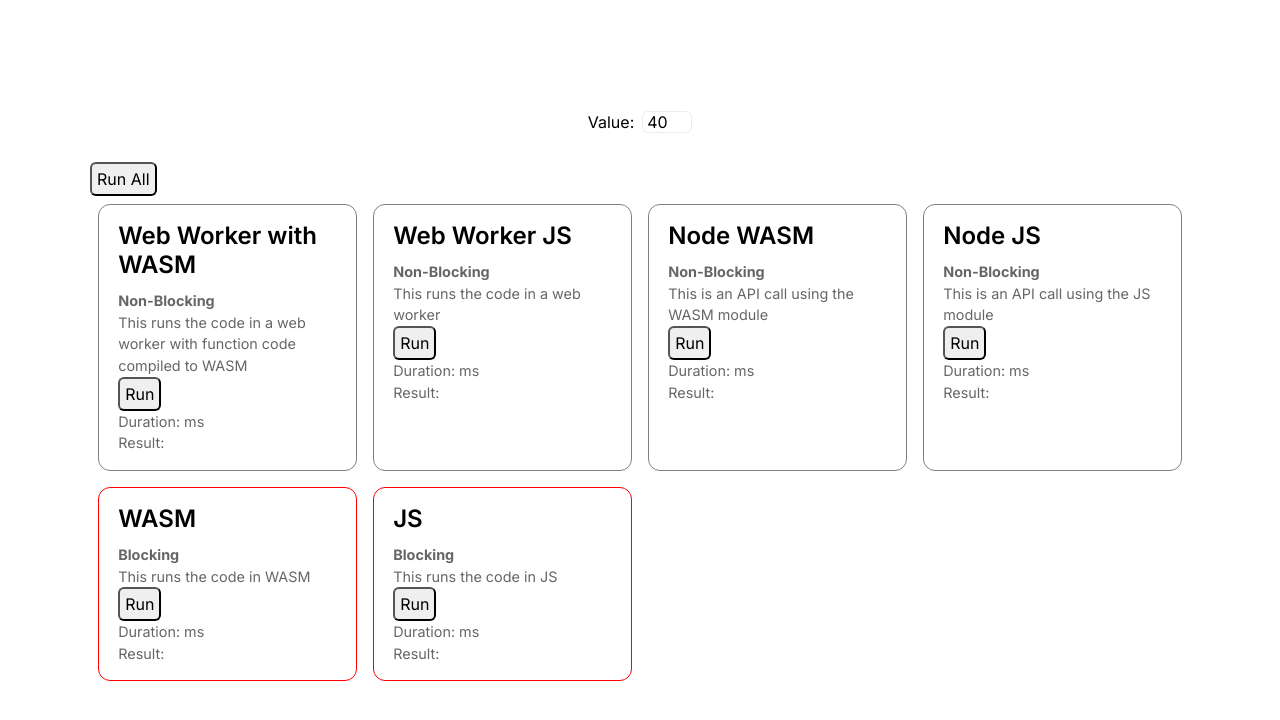
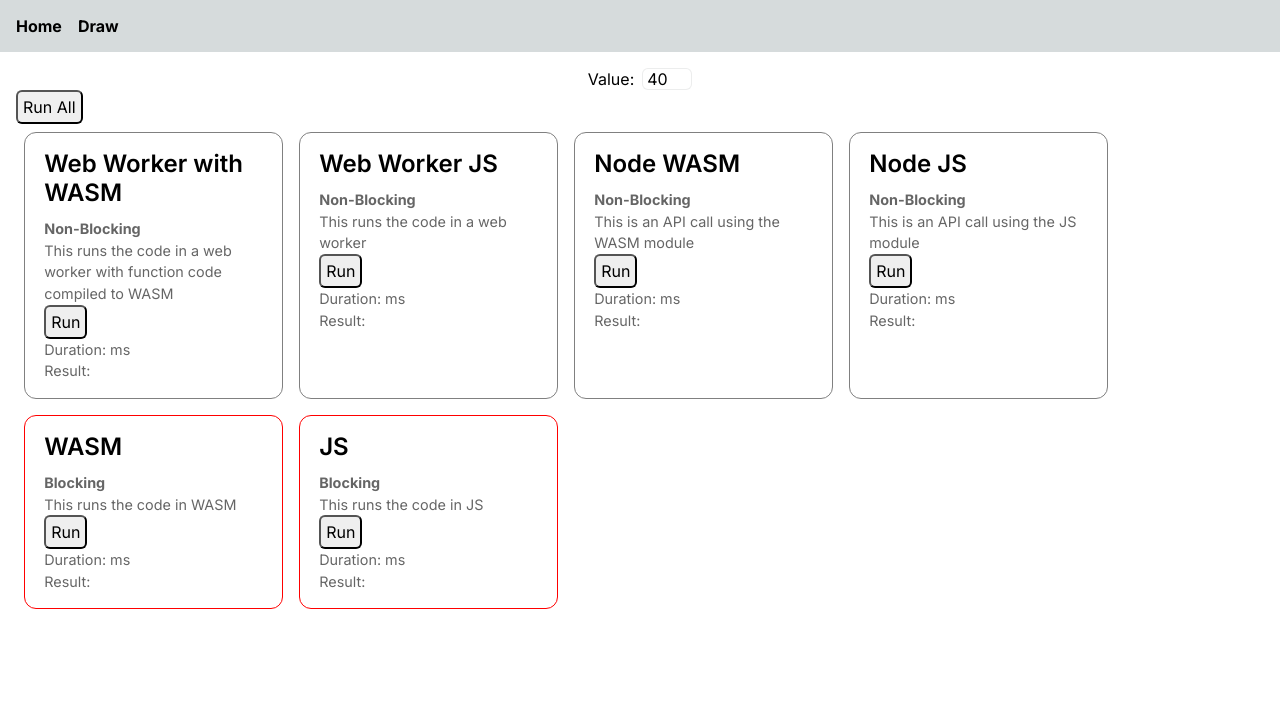
Before and after one commit to alexwine36/NextJS-WASM-and-WebWorkers, a Next.js app in the folder apps/sample-nextjs/: page / in a window 1280 px wide. Shown: the top 720 px of the page. Built offline with nearby package versions, Linux system fonts and the light colour scheme.

Commit message:
fix: updated styling

```diff
--- a/apps/sample-nextjs/app/layout.tsx
+++ b/apps/sample-nextjs/app/layout.tsx
@@ -1,7 +1,8 @@
 import type { Metadata } from 'next';
 import { Inter } from 'next/font/google';
+import { Navigation } from '../src/components/Navigation';
 import './globals.css';
-
+import styles from './page.module.css';
 const inter = Inter({ subsets: ['latin'] });
 
 export const metadata: Metadata = {
@@ -16,7 +17,18 @@ export default function RootLayout({
 }>) {
 	return (
 		<html lang="en">
-			<body className={inter.className}>{children}</body>
+			<body
+				className={inter.className}
+				// style={{
+				// 	width: '100vw',
+				// 	height: '100vh',
+				// }}
+			>
+				<main className={styles.main}>
+					<Navigation />
+					<div className={styles.wrapper}>{children}</div>
+				</main>
+			</body>
 		</html>
 	);
 }
--- a/apps/sample-nextjs/app/page.module.css
+++ b/apps/sample-nextjs/app/page.module.css
@@ -1,10 +1,9 @@
 .main {
 	display: flex;
 	flex-direction: column;
-	justify-content: space-around;
-	align-items: center;
-	padding: 6rem;
-	min-height: 100vh;
+
+	height: 100vh;
+	width: 100vw;
 }
 
 .description {
@@ -226,3 +225,13 @@
 		transform: rotate(0deg);
 	}
 }
+
+
+.wrapper {
+	padding: 1em;
+	display: flex;
+	flex-direction: column;
+	width: 100%;
+	height: calc(100vh - 52px);
+	/* max-height: '100%'; */
+}
--- a/apps/sample-nextjs/app/page.tsx
+++ b/apps/sample-nextjs/app/page.tsx
@@ -2,7 +2,6 @@
 import dynamic from 'next/dynamic';
 import { NumberInput } from '../src/components/NumberInput';
 import { Providers } from '../src/components/providers';
-import styles from './page.module.css';
 
 const OptionGrid = dynamic(
 	() => import('../src/components/OptionGrid').then((mod) => mod.OptionGrid),
@@ -17,15 +16,8 @@ export default async function Home() {
 
 	return (
 		<Providers>
-			<main className={styles.main}>
-				{/* <div className={styles.center}>
-					<div>Place input here</div>
-					<input type="number" value={42} />
-				</div> */}
-				{/* <WebWorker /> */}
-				<NumberInput />
-				<OptionGrid />
-			</main>
+			<NumberInput />
+			<OptionGrid />
 		</Providers>
 	);
 }
--- /dev/null
+++ b/apps/sample-nextjs/src/components/Navigation/index.module.css
@@ -0,0 +1,19 @@
+
+.navigation {
+    background-color: rgb(var(--background-start-rgb));
+    width: 100%;
+}
+
+
+.navigation ul {
+    display: flex;
+    /* justify-content: space-between; */
+    align-items: center;
+    padding: 1rem 0;
+    list-style-type: none;
+}
+
+.navigation ul li {
+    padding-left: 1em;
+    font-weight: bold;
+}
--- /dev/null
+++ b/apps/sample-nextjs/src/components/Navigation/index.tsx
@@ -0,0 +1,20 @@
+import styles from './index.module.css';
+
+const pages = [
+	{ name: 'Home', href: '/' },
+	{ name: 'Draw', href: '/draw' },
+];
+
+export const Navigation = () => {
+	return (
+		<nav className={styles.navigation}>
+			<ul>
+				{pages.map((page) => (
+					<li key={page.href}>
+						<a href={page.href}>{page.name}</a>
+					</li>
+				))}
+			</ul>
+		</nav>
+	);
+};
```
Also changed, not shown: apps/sample-nextjs/app/draw/page.module.css (+5 -8 lines), apps/sample-nextjs/app/draw/page.tsx (+6 -7 lines), apps/sample-nextjs/src/components/DrawingApp/Toolbar/index.module.css (+8 -0 lines), apps/sample-nextjs/src/components/DrawingApp/Toolbar/index.tsx (+13 -2 lines), apps/sample-nextjs/src/components/DrawingApp/index.tsx (+4 -3 lines).
